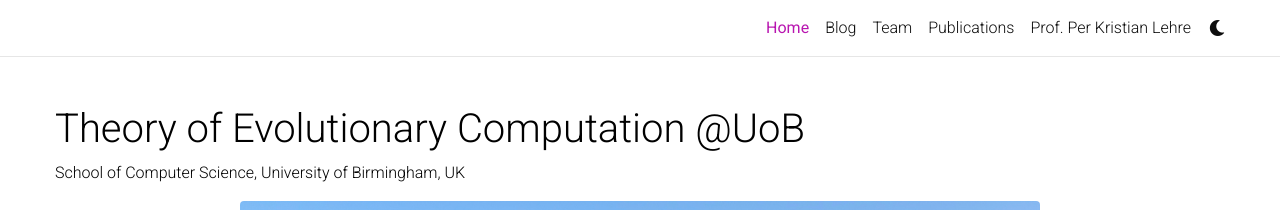
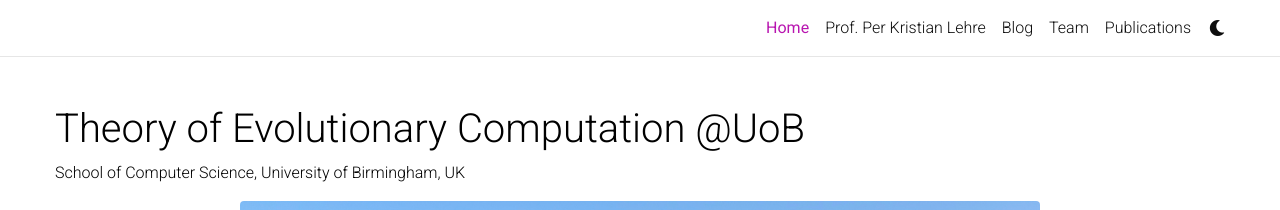
Before and after one commit to pklehre/EC-Theory-UoB, a Jekyll site: the page built from _pages/about.md, in a window 1280 px wide. Shown: the top 210 px of the page. Built offline with Jekyll 4.4.1, drawn with Linux system fonts in a browser that asks for light colours; comment, search, counter and statistics services are not loaded; a style sheet for code colours, icons or effects is not loaded.

Commit message:
Updated order in navbar

```diff
--- a/_includes/header.html
+++ b/_includes/header.html
@@ -51,6 +51,21 @@
                   {%- endif -%}
                 </a>
               </li>
+
+              <!-- Per Kristian Lehre -->
+              {%- assign sorted_pages = site.pages | sort: "nav_order" -%}
+              {%- for p in sorted_pages -%}
+              {%- if p.nav and p.autogen == nil and p.nav_order == 0 -%}
+              <li class="nav-item {% if page.title == p.title %}active{% endif %}">
+                <a class="nav-link" href="{{ p.url | relative_url }}">{{ p.title }}
+                  {%- if page.title == p.title -%}
+                  <span class="sr-only">(current)</span>
+                  {%- endif -%}
+                </a>
+              </li>
+              {%- endif %}
+              {% endfor %}
+
               {% if site.blog_nav_title %}
               <!-- Blog -->
               <li class="nav-item {% if page.url contains 'blog' %}active{% endif %}">
@@ -63,9 +78,8 @@
               {%- endif %}
 
               <!-- Other pages -->
-              {%- assign sorted_pages = site.pages | sort: "nav_order" -%}
               {%- for p in sorted_pages -%}
-              {%- if p.nav and p.autogen == nil -%}
+              {%- if p.nav and p.autogen == nil and p.nav_order != 0 -%}
               {%- if p.dropdown %}
               <li class="nav-item dropdown {% if page.title == p.title %}active{% endif %}">
                 <a class="nav-link dropdown-toggle" href="#" id="navbarDropdown" role="button" data-toggle="dropdown" aria-haspopup="true" aria-expanded="false">{{ p.title }}
--- a/_pages/about.md
+++ b/_pages/about.md
@@ -4,8 +4,8 @@
 permalink: /
 subtitle: School of Computer Science, University of Birmingham, UK
 
-profile:
-  align: right
+#profile:
+#  align: right
 #  address: >
 #    <p>School of Computer Science</p>
 #    <p>University of Birmingham</p>
```
Also changed, not shown: _pages/lehre.md (+1 -2 lines), _pages/publications.md (+1 -1 lines), _pages/team.md (+1 -1 lines).
